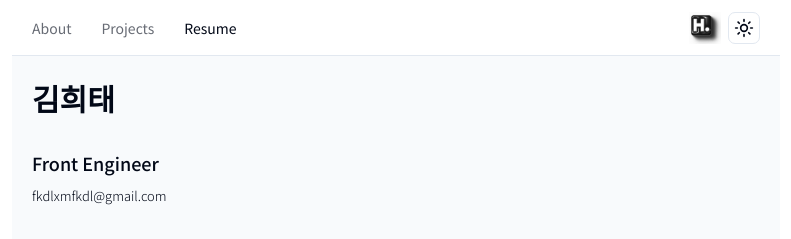
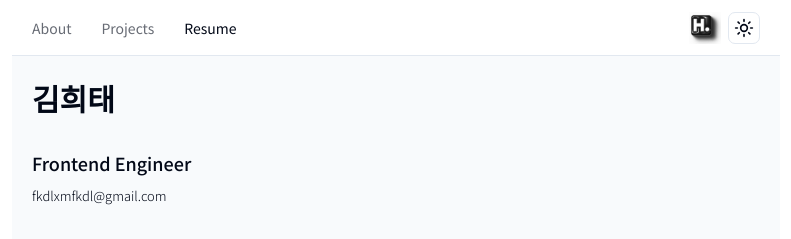
Before and after one commit to hxxtae/heetae.dev, a Next.js app: page /resume in a window 1280 px wide. Shown: the top 239 px of the page, without its empty margins (244-1035 px from the left). Built offline with nearby package versions, Linux system fonts and the light colour scheme.

Commit message:
docs: Update data of resume
- fix property value of job

```diff
--- a/src/app/resume/data/resume.ts
+++ b/src/app/resume/data/resume.ts
@@ -35,7 +35,7 @@ type Resume = {
 
 const resume: Resume = {
   name: "김희태",
-  job: "Front Engineer",
+  job: "Frontend Engineer",
   contact: "fkdlxmfkdl@gmail.com",
   about: [
     "오랫동안 내것으로 만들기 위해 기록하고 문서화하는 것을 좋아합니다.\n이를 통해 이전 회사에서 12명의 개발자 분들에게 개발 가이드 문서를 제공한 경험이 있으며,\n개인 블로그와 기술 블로그를 통해 지식과 문제 해결 과정을 기록하고 있습니다.",
```
